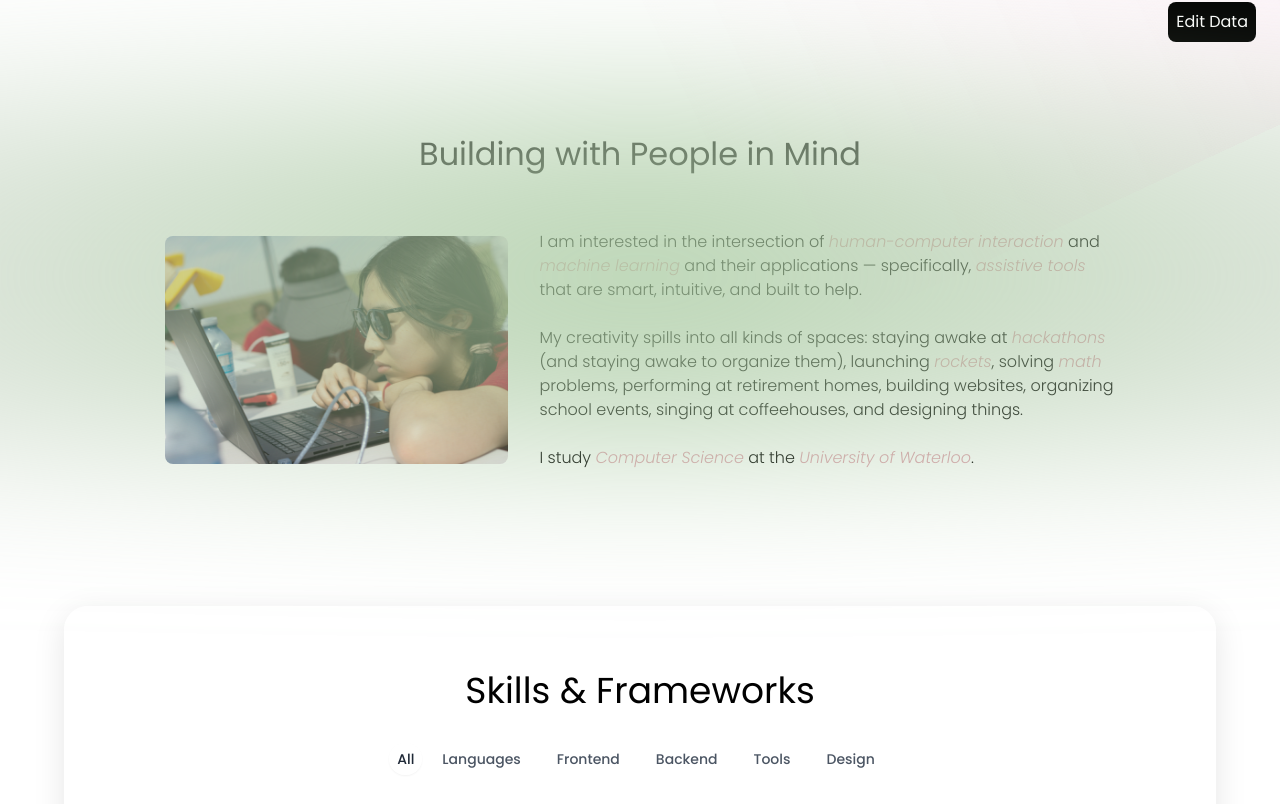
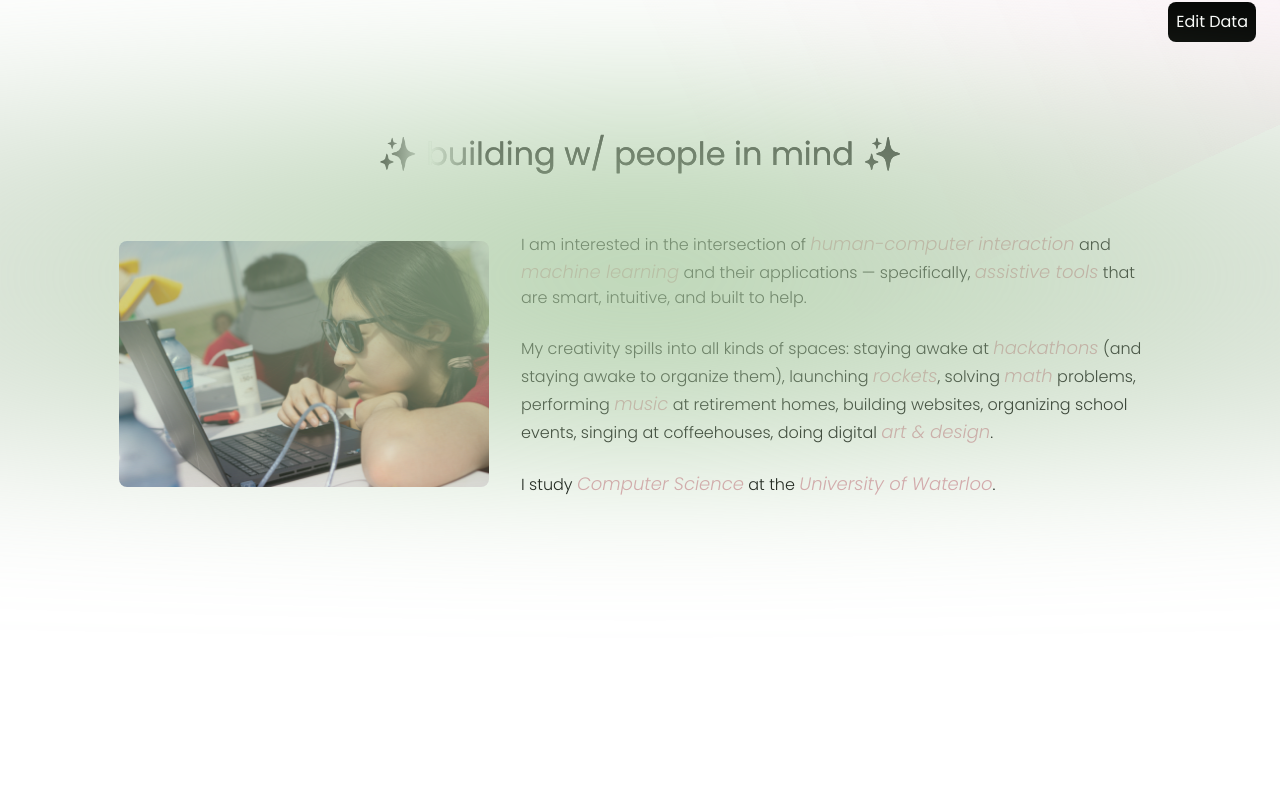
Before and after one commit to fiona-cai/personal, a Next.js app: page / in a window 1280 px wide. Shown: the part 734-1538 px from the top of the page. Built offline with nearby package versions, Linux system fonts and the light colour scheme.

Commit message:
updates2

```diff
--- a/pages/index.js
+++ b/pages/index.js
@@ -105,6 +105,12 @@ export default function Home() {
           margin-bottom: 25vh;
           opacity: 0;
         }
+          @media (max-width: 1000px) {
+          .section-spacing {
+            margin-top: 10vh;
+          margin-bottom: 10vh;
+          opacity: 0;
+          }
         .parallax-bg {
           position: absolute;
           width: 100%;
@@ -131,6 +137,15 @@ export default function Home() {
           border-radius: 50%;
           filter: blur(20px);
         }
+                  .about-img-responsive {
+          width: 350px !important;
+        }
+        @media (max-width: 1000px) {
+          .about-img-responsive {
+            width: 500px !important;
+            margin: 10px;
+          }
+        }
       `}</style>
 
       <div className='gradient-circle3'></div>
@@ -149,7 +164,7 @@ export default function Home() {
       {/* Hero Section */}
       <div className="">
         <div className="ml-8 tablet:mx-8 laptop:mt-20 mt-10 laptop:mx-24">
-          <div className=" ml- mt-24 flex items-center justify-between tablet:ml-5" >
+          <div className=" ml- tablet:mt-24 mt-10 flex items-center justify-between tablet:ml-5" >
             <div className="">
               <h1
                 ref={textOne}
@@ -176,38 +191,54 @@ export default function Home() {
             </div>
           </div>
         </div>
-
+        {/* <div className="inset-x-0 w-full max-w-full absolute top-24 laptop:top-20">
+          <Line></Line>
+        </div> */}
         <div className="inset-x-0 w-full max-w-full absolute top-0 laptop:top-20">
           <Line></Line>
         </div>
       </div>
 
       {/* About Section */}
-      <div className="mt-108 tablet:mt-96 laptop:mt-120 p-2 laptop:p-0" ref={aboutRef} id="about">
-        <h1 className=" text-center text-4xl text-bold tablet:text-[32px] mb-4 shiny">Building with People in Mind</h1>
+      <div className="mt-96 tablet:mt-96 laptop:mt-120 p-2 laptop:p-0" ref={aboutRef} id="about">
+        <h1 className="text-center mb-4 shiny">
+          <span className="tablet:hidden flex items-center justify-center gap-2 w-full shiny">
+            <span className="text-[4rem] flex-shrink-0">✨</span>
+            <span className="flex flex-wrap items-center justify-center gap-x-4">
+              <span className="text-5xl shiny">building</span>
+              <span className="text-5xl shiny">w/</span>
+              <span className="text-5xl shiny">people</span>
+              <span className="text-5xl shiny">in</span>
+              <span className="text-5xl shiny">mind</span>
+            </span>
+            <span className="text-[4rem] flex-shrink-0">✨</span>
+          </span>
+          <span className="hidden tablet:inline tablet:inline text-4xl text-bold tablet:text-[32px] shiny">✨ building w/ people in mind ✨</span>
+        </h1>
         <div className="flex flex-wrap items-center justify-center">
           <Image
-            className="object-cover transition-all ease-out duration-300 relative rounded-lg overflow-hidden mob:h-auto"
+            className="object-cover transition-all ease-out duration-300 relative rounded-lg overflow-hidden mob:h-auto about-img-responsive"
             src="/images/DSC00594.jpg"
-            width="343"
+            width="370"
             height="162"
             layout="intrinsic"
             alt="Portrait of Fiona Cai"
           />
+
           <p
-            className="m-10 mx-10 mob:mx-8 tablet:mr-0 font-light text-base mob:w-full text-left tablet:w-[45%] laptop:text-base w-full"
-            style={{ fontSize: '1em', whiteSpace: 'pre-line' }}
+            className="text-md m-10 mx-8 mob:mx-8 tablet:mr-0 font-light text-base mob:w-full text-left tablet:w-[80%] laptop:w-[50%] laptop:text-base w-full"
+            style={{whiteSpace: 'pre-line' }}
           >
-            I am interested in the intersection of <span style={{ color: '#dea4af', fontStyle: 'italic' }}>human-computer interaction</span> and <span style={{ color: '#dea4af', fontStyle: 'italic' }}>machine learning</span> and their applications — specifically, <span style={{ color: '#dea4af', fontStyle: 'italic' }}>assistive tools</span> that are smart, intuitive, and built to help.<br /><br />
-            My creativity spills into all kinds of spaces: staying awake at <span style={{ color: '#dea4af', fontStyle: 'italic' }}>hackathons</span> (and staying awake to organize them), launching <span style={{ color: '#dea4af', fontStyle: 'italic' }}>rockets</span>, solving <span style={{ color: '#dea4af', fontStyle: 'italic' }}>math</span> problems, performing at retirement homes, building websites, organizing school events, singing at coffeehouses, and designing things.<br /><br />
-            I study <span style={{ color: '#dea4af', fontStyle: 'italic' }}>Computer Science</span> at the <span style={{ color: '#dea4af', fontStyle: 'italic' }}>University of Waterloo</span>.<br />
+            I am interested in the intersection of <span className="text-lg" style={{ color: '#dea4af', fontStyle: 'italic'}}>human-computer interaction</span> and <span className="text-lg" style={{ color: '#dea4af', fontStyle: 'italic' }}>machine learning</span> and their applications — specifically, <span className="text-lg" style={{ color: '#dea4af', fontStyle: 'italic' }}>assistive tools</span> that are smart, intuitive, and built to help.<br /><br />
+            My creativity spills into all kinds of spaces: staying awake at <span className="text-lg" style={{ color: '#dea4af', fontStyle: 'italic' }}>hackathons</span> (and staying awake to organize them), launching <span className="text-lg" style={{ color: '#dea4af', fontStyle: 'italic' }}>rockets</span>, solving <span className="text-lg" style={{ color: '#dea4af', fontStyle: 'italic' }}>math</span> problems, performing <span className="text-lg" style={{ color: '#dea4af', fontStyle: 'italic'}}>music</span> at retirement homes, building websites, organizing school events, singing at coffeehouses, doing digital <span className="text-lg" style={{ color: '#dea4af', fontStyle: 'italic'}}>art & design</span>.<br /><br />
+            I study <span className="text-lg" style={{ color: '#dea4af', fontStyle: 'italic' }}>Computer Science</span> at the <span className="text-lg" style={{ color: '#dea4af', fontStyle: 'italic' }}>University of Waterloo</span>.<br />
             {/* The single quote in "I'm" above is now escaped as &#39; to fix the ESLint error. */}
           </p>
         </div>
       </div>
 
       {/* Skills Section */}
-      <div className="mt-24 relative px-4" ref={skillsRef}>
+      <div className="section-spacing relative px-4" ref={skillsRef}>
 
         <div className="floral-card py-8 tablet:py-12 laptop:py-16 max-w-6xl mx-auto overflow-hidden">
           <h1 className="text-center text-2xl text-bold tablet:text-4xl mb-4 laptop:mb-8 relative">
@@ -219,7 +250,7 @@ export default function Home() {
 
       {/* Work Section */}
       <div className="section-spacing mx-10" ref={workRef} id="work">
-        <div className="text-center mb-12">
+        <div className="text-center mb-12 laptop:mb-12">
           <h1 className="text-2xl text-bold tablet:text-4xl mb-4">My Work</h1>
           <p className="text-center opacity-50 text-md">
             A collection of my projects and experiences.
@@ -241,7 +272,7 @@ export default function Home() {
       </div>
 
       {/* Blog Section */}
-      <div className="mt-12" ref={blogRef}>
+      <div className="section-spacing" ref={blogRef}>
         <h1 className="text-center text-2xl text-bold tablet:text-4xl mb-8 shiny">↓ more fiona stuff ↓</h1>
         <div className="mb-36 flex justify-center items-center relative">
           <div className="absolute w-96 h-96 bg-gradient-to-r from-pink-300/20 via-pink-300/20 to-pink-300/20 rounded-full blur-3xl z-9 left-1/2 -translate-x-1/2"></div>
--- a/styles/globals.css
+++ b/styles/globals.css
@@ -204,7 +204,7 @@ body {
   background: linear-gradient(to right, hsl(0, 0%, 10%) 0, #fcfffc 10%, hsl(0, 0%, 20%) 20%);
   -webkit-background-clip: text;
   -webkit-text-fill-color: transparent;
-  animation: shine 2s infinite linear;
+  animation: shine 5s infinite linear;
 }
 
 /* Photo Dump Styling */
```
